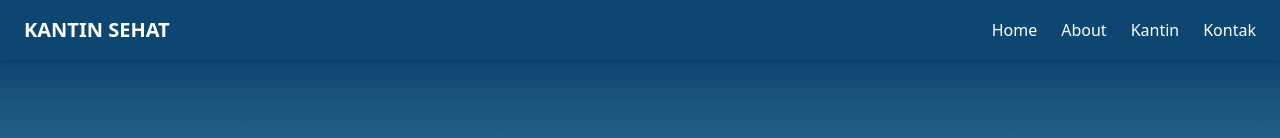
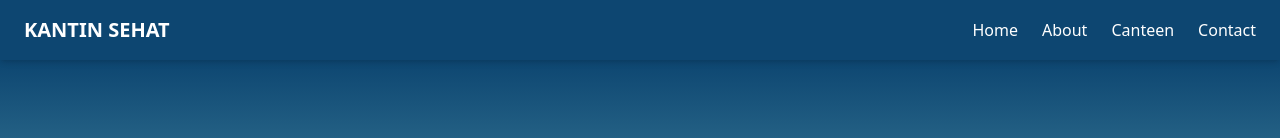
Before and after one commit to imbabaim17/KANTINSMKN22, a plain HTML site: page index.html in a window 1280 px wide. Shown: the top 138 px of the page. Drawn offline with nearby package versions, Linux system fonts and the light colour scheme.

Commit message:
Update index.html

```diff
--- a/index.html
+++ b/index.html
@@ -45,8 +45,8 @@
     <ul id="nav-links" class="hidden md:flex space-x-6 items-center">
       <li><a href="#Home" class="hover:text-[#92e1e2]">Home</a></li>
       <li><a href="#About" class="hover:text-[#92e1e2]">About</a></li>
-      <li><a href="#kantin-1" class="hover:text-[#92e1e2]">Kantin</a></li>
-      <li><a href="#kontak" class="hover:text-[#92e1e2]">Kontak</a></li>
+      <li><a href="#kantin-1" class="hover:text-[#92e1e2]">Canteen</a></li>
+      <li><a href="#kontak" class="hover:text-[#92e1e2]">Contact</a></li>
     </ul>
   </div>
 
@@ -54,8 +54,8 @@
   <div id="mobile-menu" class="md:hidden hidden px-6 pt-2 pb-4">
     <a href="#Home" class="block py-1 hover:text-[#92e1e2]">Home</a>
     <a href="#About" class="block py-1 hover:text-[#92e1e2]">About</a>
-    <a href="#kantin-1" class="block py-1 hover:text-[#92e1e2]">Kantin</a>
-    <a href="#kontak" class="block py-1 hover:text-[#92e1e2]">Kontak</a>
+    <a href="#kantin-1" class="block py-1 hover:text-[#92e1e2]">Canteen</a>
+    <a href="#kontak" class="block py-1 hover:text-[#92e1e2]">Contact</a>
   </div>
 </nav>
 
```
